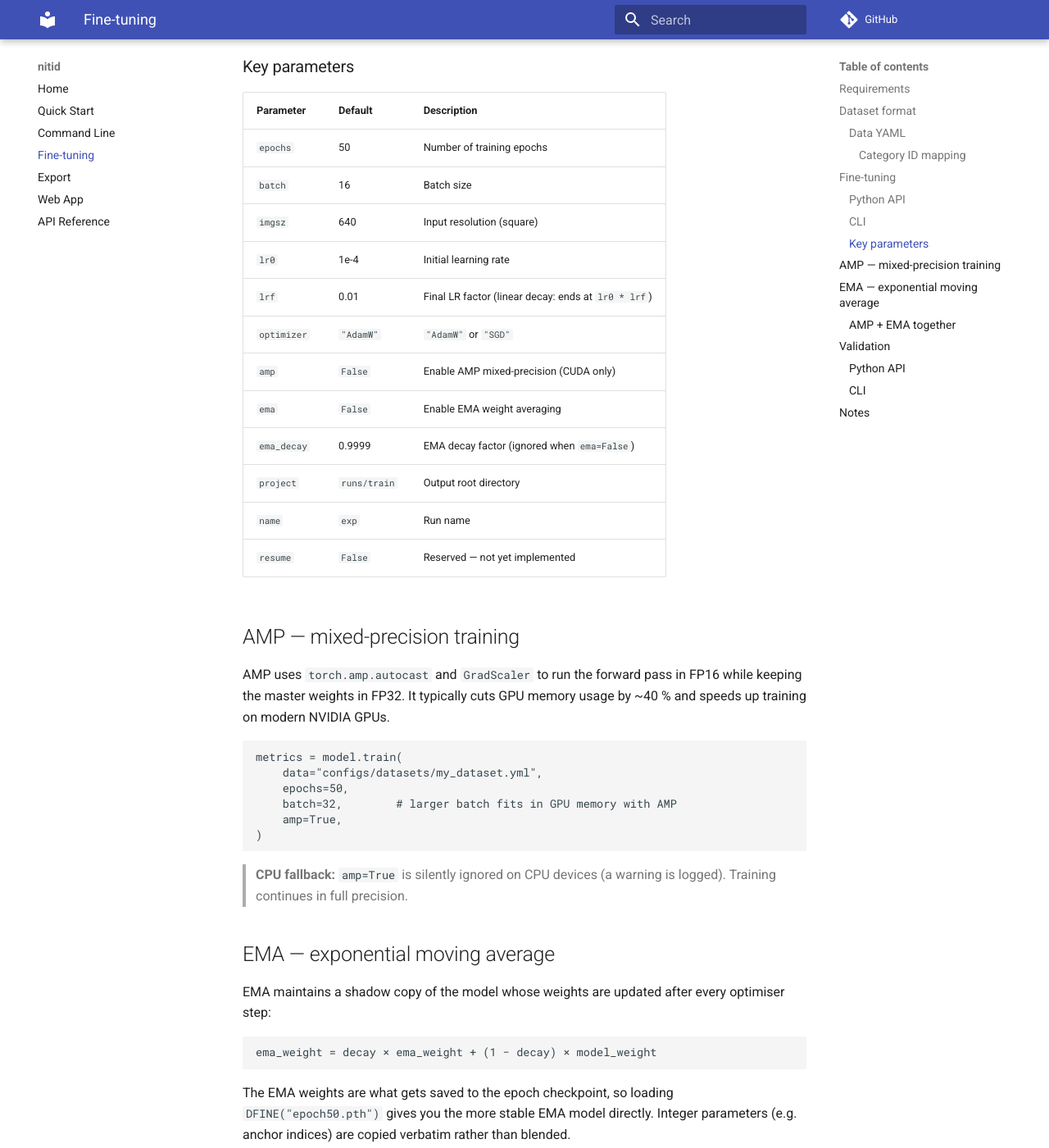
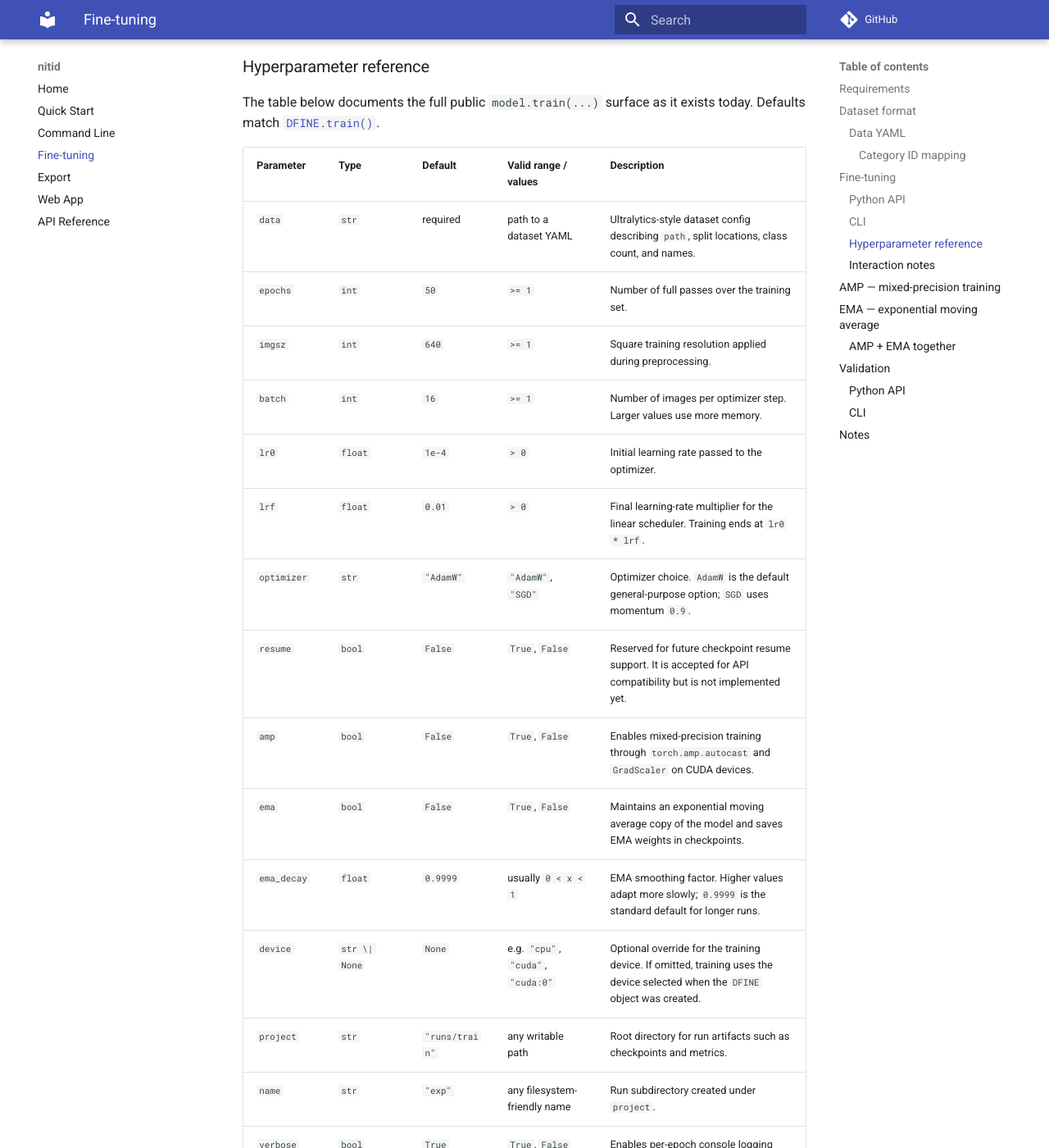
Before and after one commit to Nitidio/nitid, an MkDocs documentation site: the page built from docs/fine_tuning.md, in a window 1280 px wide and 1400 px high, scrolled down 2291 px. Shown: the whole window at 82% size. Built offline with MkDocs 1.6.1 and Material for MkDocs 9.7.7, drawn with Linux system fonts in a browser that asks for light colours; comment, search, counter and statistics services are not loaded; some of the changed text lies outside the part shown.

Commit message:
docs: added full hyperparameter reference to fine_tuning.md, extended contributing.md to better show the development workflow and tests, etc.

````diff
--- a/docs/fine_tuning.md
+++ b/docs/fine_tuning.md
@@ -110,22 +110,40 @@
     batch=16
 ```
 
-### Key parameters
+### Hyperparameter reference
 
-| Parameter    | Default      | Description |
-|--------------|--------------|-------------|
-| `epochs`     | 50           | Number of training epochs |
-| `batch`      | 16           | Batch size |
-| `imgsz`      | 640          | Input resolution (square) |
-| `lr0`        | 1e-4         | Initial learning rate |
-| `lrf`        | 0.01         | Final LR factor (linear decay: ends at `lr0 * lrf`) |
-| `optimizer`  | `"AdamW"`    | `"AdamW"` or `"SGD"` |
-| `amp`        | `False`      | Enable AMP mixed-precision (CUDA only) |
-| `ema`        | `False`      | Enable EMA weight averaging |
-| `ema_decay`  | 0.9999       | EMA decay factor (ignored when `ema=False`) |
-| `project`    | `runs/train` | Output root directory |
-| `name`       | `exp`        | Run name |
-| `resume`     | `False`      | Reserved — not yet implemented |
+The table below documents the full public `model.train(...)` surface as it
+exists today. Defaults match [`DFINE.train()`](../dfine/model.py).
+
+| Parameter | Type | Default | Valid range / values | Description |
+|-----------|------|---------|----------------------|-------------|
+| `data` | `str` | required | path to a dataset YAML | Ultralytics-style dataset config describing `path`, split locations, class count, and names. |
+| `epochs` | `int` | `50` | `>= 1` | Number of full passes over the training set. |
+| `imgsz` | `int` | `640` | `>= 1` | Square training resolution applied during preprocessing. |
+| `batch` | `int` | `16` | `>= 1` | Number of images per optimizer step. Larger values use more memory. |
+| `lr0` | `float` | `1e-4` | `> 0` | Initial learning rate passed to the optimizer. |
+| `lrf` | `float` | `0.01` | `> 0` | Final learning-rate multiplier for the linear scheduler. Training ends at `lr0 * lrf`. |
+| `optimizer` | `str` | `"AdamW"` | `"AdamW"`, `"SGD"` | Optimizer choice. `AdamW` is the default general-purpose option; `SGD` uses momentum `0.9`. |
+| `resume` | `bool` | `False` | `True`, `False` | Reserved for future checkpoint resume support. It is accepted for API compatibility but is not implemented yet. |
+| `amp` | `bool` | `False` | `True`, `False` | Enables mixed-precision training through `torch.amp.autocast` and `GradScaler` on CUDA devices. |
+| `ema` | `bool` | `False` | `True`, `False` | Maintains an exponential moving average copy of the model and saves EMA weights in checkpoints. |
+| `ema_decay` | `float` | `0.9999` | usually `0 < x < 1` | EMA smoothing factor. Higher values adapt more slowly; `0.9999` is the standard default for longer runs. |
+| `device` | `str \| None` | `None` | e.g. `"cpu"`, `"cuda"`, `"cuda:0"` | Optional override for the training device. If omitted, training uses the device selected when the `DFINE` object was created. |
+| `project` | `str` | `"runs/train"` | any writable path | Root directory for run artifacts such as checkpoints and metrics. |
+| `name` | `str` | `"exp"` | any filesystem-friendly name | Run subdirectory created under `project`. |
+| `verbose` | `bool` | `True` | `True`, `False` | Enables per-epoch console logging during training. |
+
+### Interaction notes
+
+- `amp=True` is only active on CUDA. On CPU, nitid logs a warning and
+  continues in FP32.
+- `ema_decay` only matters when `ema=True`.
+- `device` in `train()` overrides the device selected in `DFINE(...)` for that
+  training run only.
+- The current public API does **not** expose `weight_decay` or `grad_clip` as
+  train arguments. Internally, `AdamW` uses `weight_decay=1e-4`, SGD uses
+  `momentum=0.9`, and gradient clipping is fixed at `max_norm=0.1` in
+  [`DFINETrainer`](../dfine/trainer.py).
 
 ## AMP — mixed-precision training
 
````
Also changed, not shown: CONTRIBUTING.md (+96 -1 lines).
